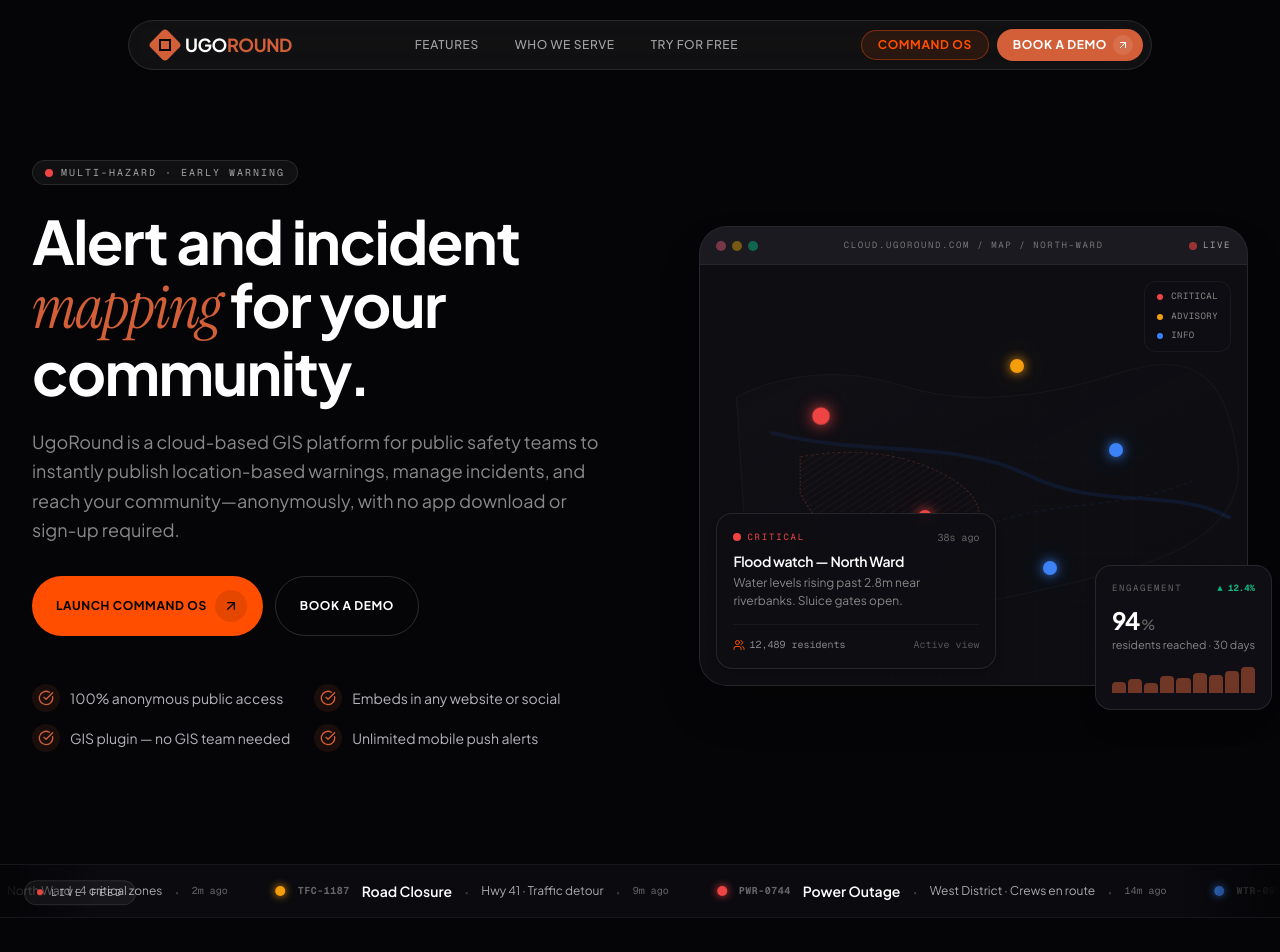
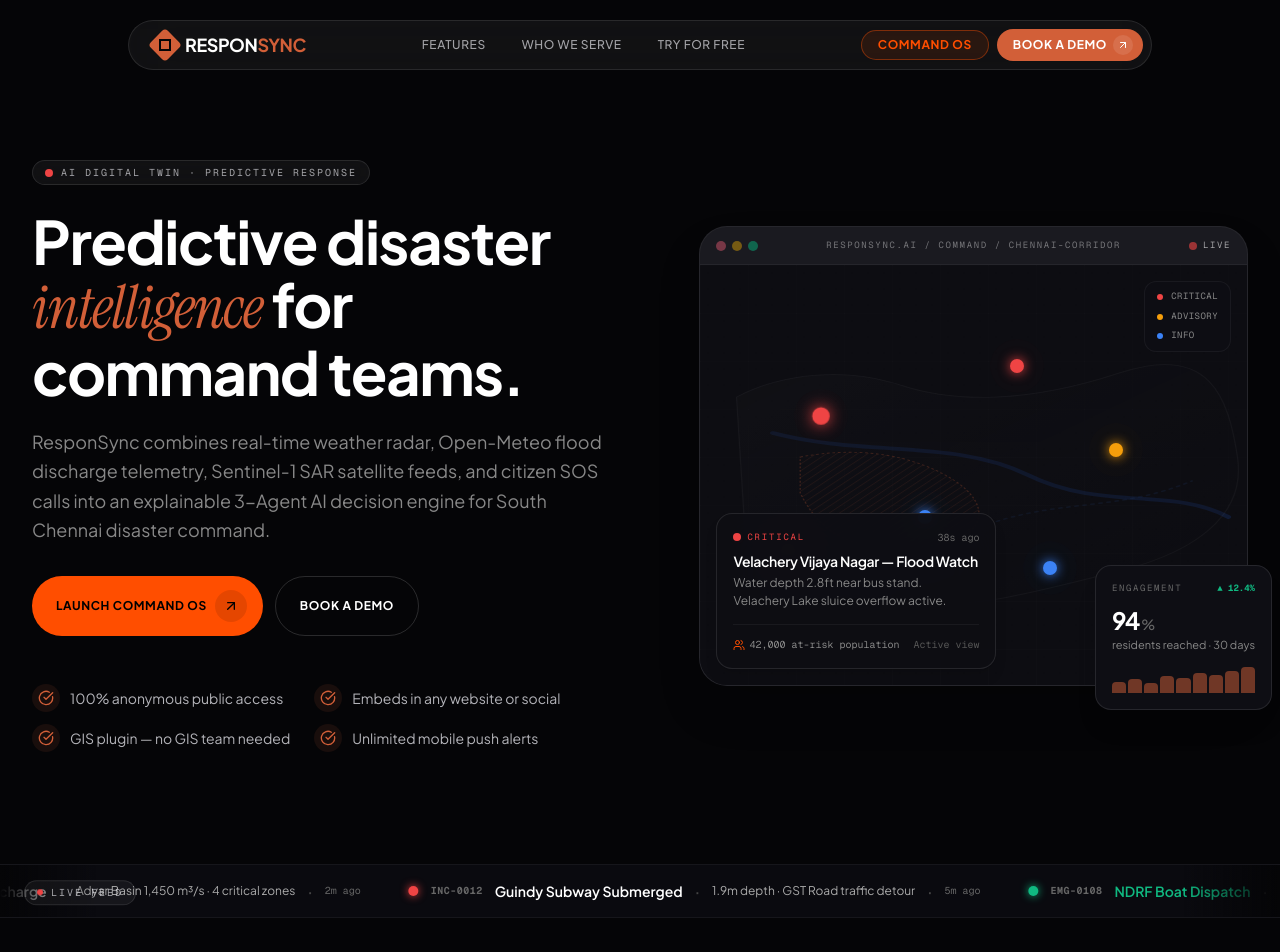
Before and after one commit to goprocker/ResponseSync, a React (Vite) app: page / in a window 1280 px wide. Shown: the top 952 px of the page. Built offline with nearby package versions, Linux system fonts and the light colour scheme.

Commit message:
style(landing): align landing page content, pins, and marquee with ResponSync disaster twin data

```diff
--- a/src/landing/LandingPage.tsx
+++ b/src/landing/LandingPage.tsx
@@ -39,63 +39,63 @@
 const MAP_PINS: MapPinData[] = [
   {
     id: 'pin-1',
-    name: 'Flood watch — North Ward',
+    name: 'Velachery Vijaya Nagar — Flood Watch',
     type: 'critical',
     left: '22%',
     top: '36%',
-    details: 'Water levels rising past 2.8m near riverbanks. Sluice gates open.',
+    details: 'Water depth 2.8ft near bus stand. Velachery Lake sluice overflow active.',
     sentAgo: '38s ago',
-    audience: '12,489 residents'
+    audience: '42,000 at-risk population'
   },
   {
     id: 'pin-2',
-    name: 'High Water — East Basin',
-    type: 'advisory',
+    name: 'Guindy Railway Subway — Submerged',
+    type: 'critical',
     left: '58%',
     top: '24%',
-    details: 'Estuary backflow observed. High tide peak at 11:15 AM.',
+    details: 'Subway water depth 1.9m. 2 stalled vehicles. GST road detour in effect.',
     sentAgo: '5m ago',
-    audience: '4,102 residents'
+    audience: '18,500 commuters'
   },
   {
     id: 'pin-3',
-    name: 'Road closure — Highway 41',
-    type: 'info',
+    name: 'Kotturpuram Riverbank — River Stage Warning',
+    type: 'advisory',
     left: '76%',
     top: '44%',
-    details: 'Traffic diverted due to water accumulation on low-lying subways.',
+    details: 'Adyar River discharge 1,450 m³/s. Estuarine backwater overlap detected.',
     sentAgo: '12m ago',
-    audience: 'All commuters'
+    audience: '24,600 residents'
   },
   {
     id: 'pin-4',
-    name: 'Power outage — West District',
-    type: 'critical',
+    name: 'Taramani 100ft Canal — Dewatering Operational',
+    type: 'info',
     left: '41%',
     top: '60%',
-    details: 'Substation offline. Emergency utility crews dispatched.',
+    details: '500HP high-capacity dewatering pump #1 deployed & discharging 120L/s.',
     sentAgo: '14m ago',
-    audience: '8,440 customers'
+    audience: '10,000 residents'
   },
   {
     id: 'pin-5',
-    name: 'Debris on road — South Overpass',
-    type: 'advisory',
+    name: 'NDRF Motorboat Fleet A — Rescue Active',
+    type: 'critical',
     left: '16%',
     top: '68%',
-    details: 'Fallen tree blocking left lane. Road crews en route.',
+    details: '4 motorboat units deployed to Vijaya Nagar. 480 citizens evacuated.',
     sentAgo: '22m ago',
-    audience: 'District 4 drivers'
+    audience: 'Sector 4 rescue'
   },
   {
     id: 'pin-6',
-    name: 'Boil water notice — Cedar Heights',
+    name: 'Velachery Relief Camp — Open',
     type: 'info',
     left: '64%',
     top: '72%',
-    details: 'Water pressure drop. Precautionary boil notice active.',
+    details: 'Capacity 1,200 beds. 480 occupied. Medical unit & food supply active.',
     sentAgo: '31m ago',
-    audience: '1,890 households'
+    audience: 'Relief camp #1'
   }
 ];
 
@@ -122,7 +122,7 @@
               <div className="w-3 h-3 border-2 border-[#050507] rotate-45"></div>
             </div>
             <span className="text-lg font-bold tracking-tight text-white font-sans uppercase">
-              Ugo<span className="text-brand">Round</span>
+              RESPON<span className="text-brand">SYNC</span>
             </span>
           </a>
 
@@ -148,7 +148,6 @@
             >
               Command OS
             </button>
-
             <a
               href="#demo"
               className="group inline-flex items-center gap-1.5 rounded-full bg-brand py-1.5 pl-4 pr-2.5 text-xs font-bold uppercase tracking-wider text-white transition-colors hover:bg-brand-deep"
@@ -214,19 +213,19 @@
                   <span className="relative inline-block h-full w-full rounded-full bg-signal-critical"></span>
                 </span>
                 <span className="mono text-[10px] uppercase tracking-[0.2em] text-[#e0e0e6]/70">
-                  Multi-Hazard · Early Warning
+                  AI Digital Twin · Predictive Response
                 </span>
               </div>
 
               {/* Title */}
               <h1 className="mt-6 text-4xl sm:text-5xl lg:text-6xl font-bold tracking-tight leading-[1.05] text-white">
-                Alert and incident <br />
-                <span className="font-display italic font-normal text-brand">mapping</span> for your community.
+                Predictive disaster <br />
+                <span className="font-display italic font-normal text-brand">intelligence</span> for command teams.
               </h1>
 
               {/* Description */}
               <p className="mt-6 max-w-xl text-base sm:text-lg text-[#888] leading-relaxed">
-                UgoRound is a cloud-based GIS platform for public safety teams to instantly publish location-based warnings, manage incidents, and reach your community—anonymously, with no app download or sign-up required.
+                ResponSync combines real-time weather radar, Open-Meteo flood discharge telemetry, Sentinel-1 SAR satellite feeds, and citizen SOS calls into an explainable 3-Agent AI decision engine for South Chennai disaster command.
               </p>
 
               {/* Action Buttons */}
@@ -292,7 +291,7 @@
                     <span className="h-2.5 w-2.5 rounded-full bg-emerald-400/40"></span>
                   </div>
                   <div className="mono text-[9px] uppercase tracking-[0.18em] text-white/40">
-                    cloud.ugoround.com / map / north-ward
+                    responsync.ai / command / chennai-corridor
                   </div>
                   <div className="flex items-center gap-1.5">
                     <span className="h-2 w-2 rounded-full bg-signal-critical animate-pulse"></span>
@@ -454,93 +453,83 @@
             {/* Group 1 */}
             <span className="mx-6 inline-flex items-center gap-3 whitespace-nowrap text-sm">
               <span className="inline-block h-2.5 w-2.5 rounded-full bg-signal-critical shadow-[0_0_8px_#ef4444]"></span>
-              <span className="mono text-[10px] text-[#666] tracking-wider font-bold">BLD-2401</span>
-              <span className="font-semibold text-white">Flood Watch</span>
+              <span className="mono text-[10px] text-[#666] tracking-wider font-bold">FLD-2015</span>
+              <span className="font-semibold text-white">Chembarambakkam Discharge</span>
               <span className="text-[#444] font-bold">·</span>
-              <span className="text-[#aaa] text-xs font-sans">North Ward · 4 critical zones</span>
+              <span className="text-[#aaa] text-xs font-sans">Adyar Basin 1,450 m³/s · 4 critical zones</span>
               <span className="text-[#444] font-bold">·</span>
               <span className="mono text-[10px] text-[#666]">2m ago</span>
             </span>
 
             <span className="mx-6 inline-flex items-center gap-3 whitespace-nowrap text-sm">
-              <span className="inline-block h-2.5 w-2.5 rounded-full bg-signal-advisory shadow-[0_0_8px_#f59e0b]"></span>
-              <span className="mono text-[10px] text-[#666] tracking-wider font-bold">TFC-1187</span>
-              <span className="font-semibold text-white">Road Closure</span>
+              <span className="inline-block h-2.5 w-2.5 rounded-full bg-signal-critical shadow-[0_0_8px_#ef4444]"></span>
+              <span className="mono text-[10px] text-[#666] tracking-wider font-bold">INC-0012</span>
+              <span className="font-semibold text-white">Guindy Subway Submerged</span>
               <span className="text-[#444] font-bold">·</span>
-              <span className="text-[#aaa] text-xs font-sans">Hwy 41 · Traffic detour</span>
+              <span className="text-[#aaa] text-xs font-sans">1.9m depth · GST Road traffic detour</span>
               <span className="text-[#444] font-bold">·</span>
-              <span className="mono text-[10px] text-[#666]">9m ago</span>
+              <span className="mono text-[10px] text-[#666]">5m ago</span>
             </span>
 
             <span className="mx-6 inline-flex items-center gap-3 whitespace-nowrap text-sm">
-              <span className="inline-block h-2.5 w-2.5 rounded-full bg-signal-critical shadow-[0_0_8px_#ef4444]"></span>
-              <span className="mono text-[10px] text-[#666] tracking-wider font-bold">PWR-0744</span>
-              <span className="font-semibold text-white">Power Outage</span>
+              <span className="inline-block h-2.5 w-2.5 rounded-full bg-[#10b981] shadow-[0_0_8px_#10b981]"></span>
+              <span className="mono text-[10px] text-[#666] tracking-wider font-bold">EMG-0108</span>
+              <span className="font-semibold text-[#10b981]">NDRF Boat Dispatch</span>
               <span className="text-[#444] font-bold">·</span>
-              <span className="text-[#aaa] text-xs font-sans">West District · Crews en route</span>
+              <span className="text-[#aaa] text-xs font-sans">Velachery Vijaya Nagar · 480 rescued</span>
               <span className="text-[#444] font-bold">·</span>
-              <span className="mono text-[10px] text-[#666]">14m ago</span>
+              <span className="mono text-[10px] text-[#666]">12m ago</span>
             </span>
 
             <span className="mx-6 inline-flex items-center gap-3 whitespace-nowrap text-sm">
               <span className="inline-block h-2.5 w-2.5 rounded-full bg-signal-info shadow-[0_0_8px_#3b82f6]"></span>
-              <span className="mono text-[10px] text-[#666] tracking-wider font-bold">WTR-0991</span>
-              <span className="font-semibold text-white">Boil Water Notice</span>
+              <span className="mono text-[10px] text-[#666] tracking-wider font-bold">SAT-SAR1</span>
+              <span className="font-semibold text-white">Sentinel-1 Radar Ingest</span>
               <span className="text-[#444] font-bold">·</span>
-              <span className="text-[#aaa] text-xs font-sans">Cedar Heights · Precautionary alert</span>
+              <span className="text-[#aaa] text-xs font-sans">Copernicus SAR backscatter flood polygon updated</span>
               <span className="text-[#444] font-bold">·</span>
-              <span className="mono text-[10px] text-[#666]">21m ago</span>
+              <span className="mono text-[10px] text-[#666]">18m ago</span>
             </span>
 
             <span className="mx-6 inline-flex items-center gap-3 whitespace-nowrap text-sm">
-              <span className="inline-block h-2.5 w-2.5 rounded-full bg-[#10b981] shadow-[0_0_8px_#10b981]"></span>
-              <span className="mono text-[10px] text-[#666] tracking-wider font-bold">INC-5512</span>
-              <span className="font-semibold text-[#10b981]">All-Clear</span>
+              <span className="inline-block h-2.5 w-2.5 rounded-full bg-signal-advisory shadow-[0_0_8px_#f59e0b]"></span>
+              <span className="mono text-[10px] text-[#666] tracking-wider font-bold">PMP-0500</span>
+              <span className="font-semibold text-white">500HP Dewatering Active</span>
               <span className="text-[#444] font-bold">·</span>
-              <span className="text-[#aaa] text-xs font-sans">Riverbend Evacuation lifted</span>
+              <span className="text-[#aaa] text-xs font-sans">Taramani 100ft Canal · 120L/s flow</span>
               <span className="text-[#444] font-bold">·</span>
-              <span className="mono text-[10px] text-[#666]">44m ago</span>
+              <span className="mono text-[10px] text-[#666]">24m ago</span>
             </span>
 
             {/* Group 2 (Duplicate for loop continuity) */}
             <span className="mx-6 inline-flex items-center gap-3 whitespace-nowrap text-sm">
               <span className="inline-block h-2.5 w-2.5 rounded-full bg-signal-critical shadow-[0_0_8px_#ef4444]"></span>
-              <span className="mono text-[10px] text-[#666] tracking-wider font-bold">BLD-2401</span>
-              <span className="font-semibold text-white">Flood Watch</span>
+              <span className="mono text-[10px] text-[#666] tracking-wider font-bold">FLD-2015</span>
+              <span className="font-semibold text-white">Chembarambakkam Discharge</span>
               <span className="text-[#444] font-bold">·</span>
-              <span className="text-[#aaa] text-xs font-sans">North Ward · 4 critical zones</span>
+              <span className="text-[#aaa] text-xs font-sans">Adyar Basin 1,450 m³/s · 4 critical risk zones</span>
               <span className="text-[#444] font-bold">·</span>
               <span className="mono text-[10px] text-[#666]">2m ago</span>
             </span>
 
             <span className="mx-6 inline-flex items-center gap-3 whitespace-nowrap text-sm">
-              <span className="inline-block h-2.5 w-2.5 rounded-full bg-signal-advisory shadow-[0_0_8px_#f59e0b]"></span>
-              <span className="mono text-[10px] text-[#666] tracking-wider font-bold">TFC-1187</span>
-              <span className="font-semibold text-white">Road Closure</span>
+              <span className="inline-block h-2.5 w-2.5 rounded-full bg-signal-critical shadow-[0_0_8px_#ef4444]"></span>
+              <span className="mono text-[10px] text-[#666] tracking-wider font-bold">INC-0012</span>
+              <span className="font-semibold text-white">Guindy Subway Submerged</span>
               <span className="text-[#444] font-bold">·</span>
-              <span className="text-[#aaa] text-xs font-sans">Hwy 41 · Traffic detour</span>
+              <span className="text-[#aaa] text-xs font-sans">1.9m depth · GST Road traffic detour</span>
               <span className="text-[#444] font-bold">·</span>
-              <span className="mono text-[10px] text-[#666]">9m ago</span>
+              <span className="mono text-[10px] text-[#666]">5m ago</span>
             </span>
 
             <span className="mx-6 inline-flex items-center gap-3 whitespace-nowrap text-sm">
-              <span className="inline-block h-2.5 w-2.5 rounded-full bg-signal-critical shadow-[0_0_8px_#ef4444]"></span>
-              <span className="mono text-[10px] text-[#666] tracking-wider font-bold">PWR-0744</span>
-              <span className="font-semibold text-white">Power Outage</span>
+              <span className="inline-block h-2.5 w-2.5 rounded-full bg-[#10b981] shadow-[0_0_8px_#10b981]"></span>
+              <span className="mono text-[10px] text-[#666] tracking-wider font-bold">EMG-0108</span>
+              <span className="font-semibold text-[#10b981]">NDRF Boat Dispatch</span>
               <span className="text-[#444] font-bold">·</span>
-              <span className="text-[#aaa] text-xs font-sans">West District · Crews en route</span>
+              <span className="text-[#aaa] text-xs font-sans">Velachery Vijaya Nagar · 480 rescued</span>
               <span className="text-[#444] font-bold">·</span>
-              <span className="mono text-[10px] text-[#666]">14m ago</span>
-            </span>
-
-            <span className="mx-6 inline-flex items-center gap-3 whitespace-nowrap text-sm">
-              <span className="inline-block h-2.5 w-2.5 rounded-full bg-signal-info shadow-[0_0_8px_#3b82f6]"></span>
-              <span className="mono text-[10px] text-[#666] tracking-wider font-bold">WTR-0991</span>
-              <span className="font-semibold text-white">Boil Water Notice</span>
-              <span className="text-[#444] font-bold">·</span>
-              <span className="text-[#aaa] text-xs font-sans">Cedar Heights · Precautionary alert</span>
-              <span className="text-[#444] font-bold">·</span>
-              <span className="mono text-[10px] text-[#666]">21m ago</span>
+              <span className="mono text-[10px] text-[#666]">12m ago</span>
             </span>
           </div>
         </section>
```
